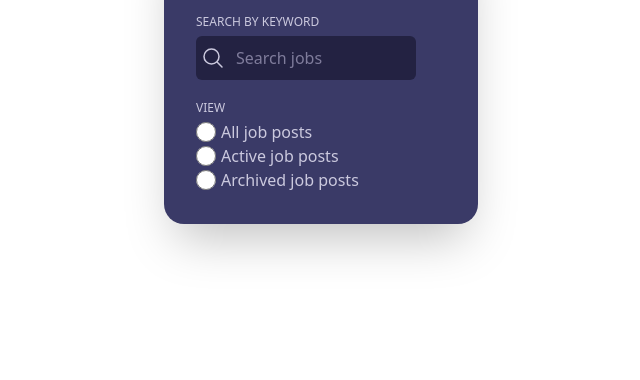
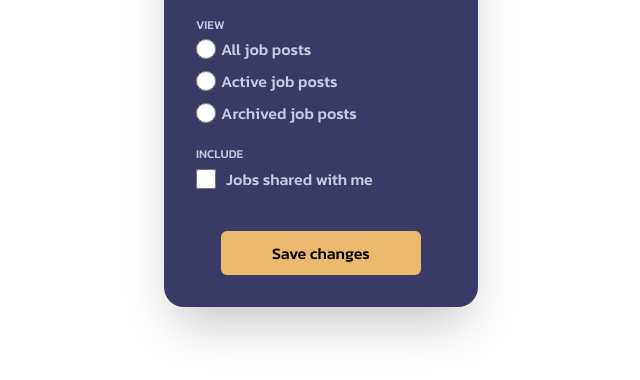
Before and after one commit to TOMATOD5/Filter_Modal_TailWind, a plain HTML site: page src/index.html in a window 1280 px wide. Shown: the part 326-706 px from the top of the page, without its empty margins (319-959 px from the left). Drawn offline with Linux system fonts and the light colour scheme.

Commit message:
Font Kanit

```diff
--- a/src/index.html
+++ b/src/index.html
@@ -4,11 +4,14 @@
     <meta charset="UTF-8">
     <meta name="viewport" content="width=device-width, initial-scale=1.0">
     <link rel="stylesheet" href="./../dist/output.css">
+    <link rel="preconnect" href="https://fonts.googleapis.com">
+    <link rel="preconnect" href="https://fonts.gstatic.com" crossorigin>
+    <link href="https://fonts.googleapis.com/css2?family=Kanit:wght@500&display=swap" rel="stylesheet">
     <title>Document</title>
 </head>
 <body>
 
-    <section class="h-screen flex flex-row justify-center items-center">
+    <section class="font-kanit h-screen flex flex-row justify-center items-center">
 
         <div class="bg-[#3a3a67] text-[#cbc9de] p-8 rounded-[20px] shadow-2xl">
 
@@ -42,24 +45,34 @@
 
                     </div>
 
-                    <div class="flex flex-row items-center">
+                    <div class="mt-2 flex flex-row items-center">
 
-                        <input type="radio" id="all-job" class="w-5 h-5 accent-gray-800">
-                        <label for="all-job" class="pl-[5px]">Active job posts</label>
+                        <input type="radio" id="all-job1" class="w-5 h-5 accent-gray-800">
+                        <label for="all-job1" class="pl-[5px]">Active job posts</label>
 
                     </div>
-                    <div class="flex flex-row items-center">
+                    <div class="mt-2 flex flex-row items-center">
 
-                        <input type="radio" id="all-job" class="w-5 h-5 accent-gray-800">
-                        <label for="all-job" class="pl-[5px]">Archived job posts</label>
+                        <input type="radio" id="all-job2" class="w-5 h-5 accent-gray-800">
+                        <label for="all-job2" class="pl-[5px]">Archived job posts</label>
 
                     </div>
 
             </div>
 
-            <div class=""></div>
+            <div class="mt-5">
+                <h2 class="uppercase text-[12px] mb-1">Include</h2>
 
-            <div class=""></div>
+                <div class="flex flex-row items-center">
+                    <input type="checkbox" id="shared-jobs" class="w-5 h-5 accent-gray-800 ">
+                    <label for="shared-jobs" class="pl-[10px]">Jobs shared with me</label>
+                </div>
+
+            </div>
+
+            <div class="mt-10 flex flex-row justify-center">
+                <button class="w-[200px] bg-[#EBB96E] text-black rounded-md py-[10px]">Save changes</button>
+            </div>
 
         </div>
     </section>
--- a/tailwind.config.js
+++ b/tailwind.config.js
@@ -1,7 +1,11 @@
 module.exports = {
   content: ["./src/**/*.{html,js}"],
   theme: {
-    extend: {},
+    extend: {
+      fontFamily: {
+        kanit: ['Kanit', 'sans-serif'],
+      }
+    },
   },
   plugins: [],
 }
```
Also changed, not shown: dist/output.css.
